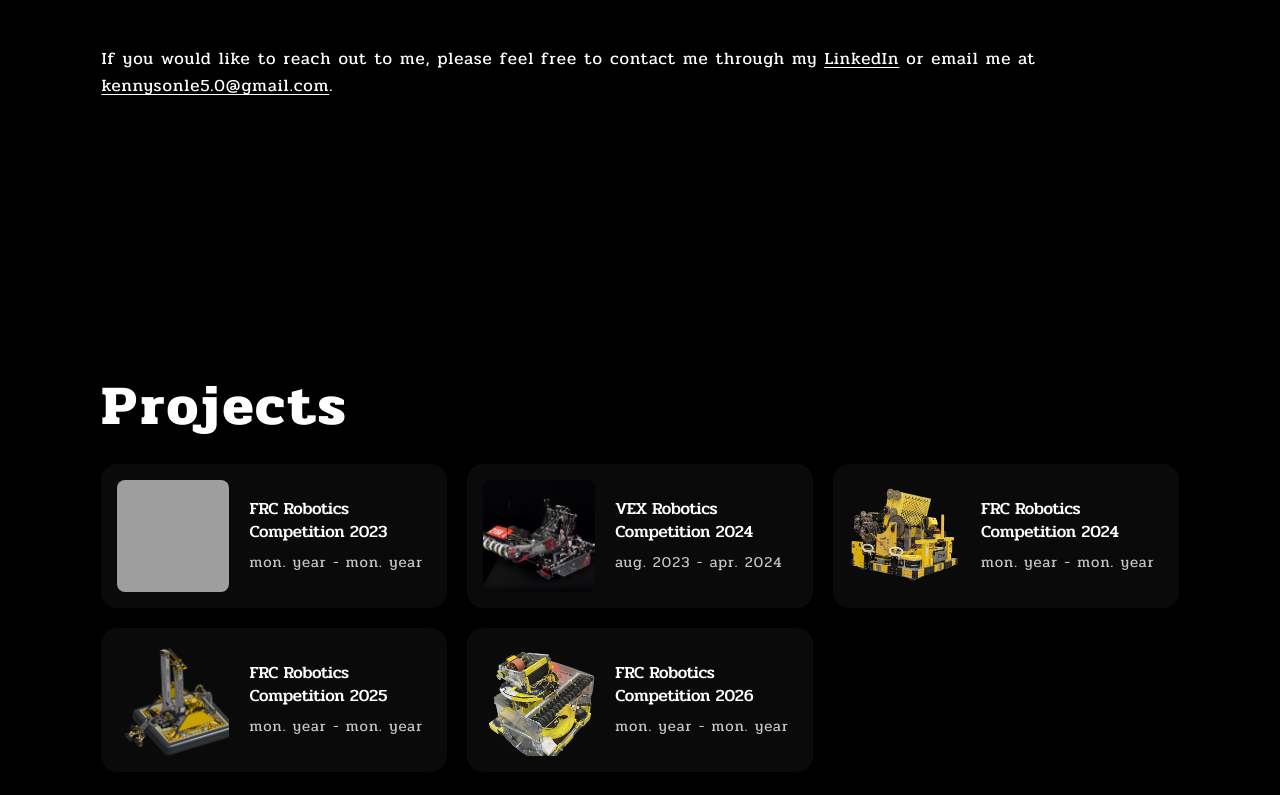
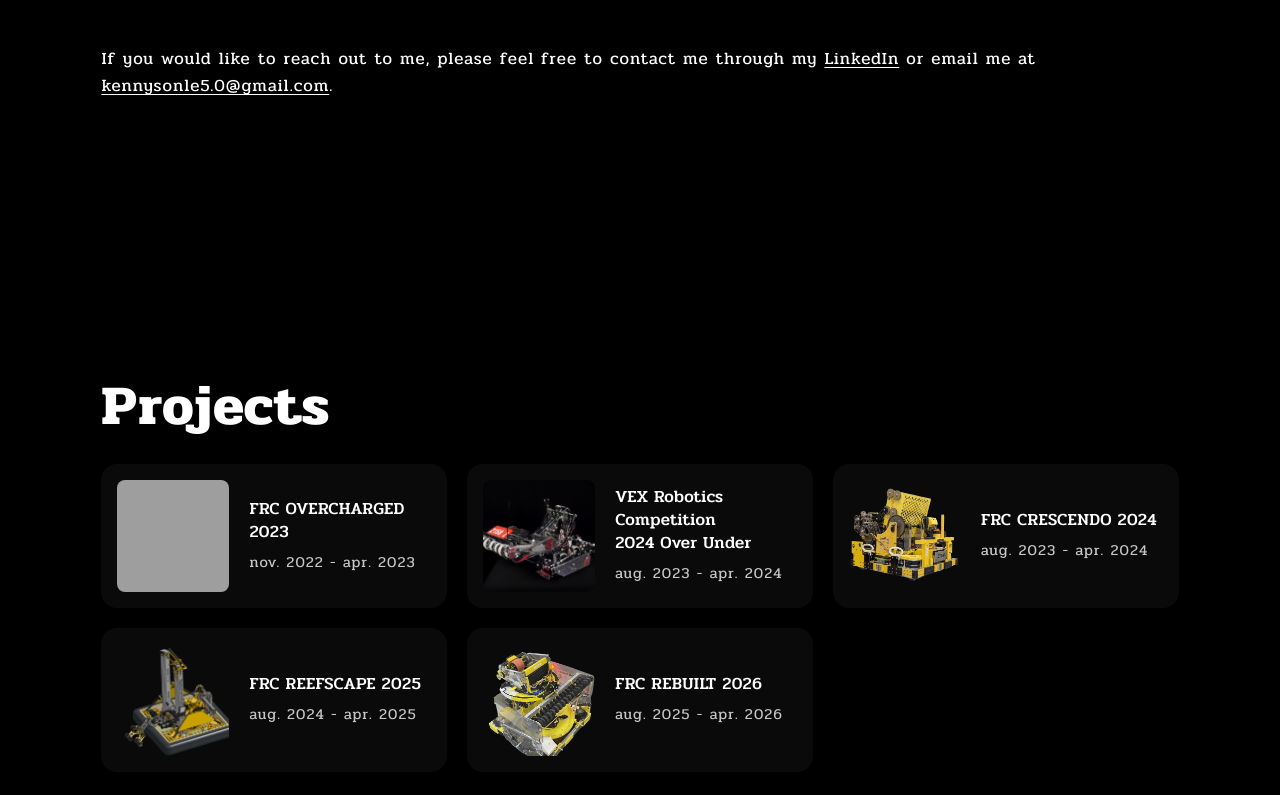
Before and after one commit to kennyL07/portfolio, a website built with Vite: page index.html in a window 1280 px wide. Shown: the part 1133-1928 px from the top of the page. Built offline with nearby package versions, Linux system fonts and the light colour scheme; grey boxes are pictures that could not be loaded; a web font is replaced by a local one.

Commit message:
feat: add pages

```diff
--- a/index.html
+++ b/index.html
@@ -86,8 +86,8 @@
           <a class="project-tile" href="/src/projects/frc-2023.html">
             <img class="project-tile-icon" src="/src/assets/projects/frc-2023/ATX_stem_expo.jpg" alt="" />
             <div class="project-tile-text">
-              <h3 id="frc-2023-project-title">FRC Robotics Competition 2023</h3>
-              <p>mon. year - mon. year</p>
+              <h3 id="frc-2023-project-title">FRC OVERCHARGED 2023</h3>
+              <p>nov. 2022 - apr. 2023</p>
             </div>
           </a>
           <a class="project-tile" href="/src/projects/vex-2024.html">
@@ -97,29 +97,29 @@
               alt=""
             />
             <div class="project-tile-text">
-              <h3 id="vex-2024-project-title">VEX Robotics Competition 2024</h3>
+              <h3 id="vex-2024-project-title">VEX Robotics Competition 2024 Over Under</h3>
               <p>aug. 2023 - apr. 2024</p>
             </div>
           </a>
           <a class="project-tile" href="/src/projects/frc-2024.html">
             <img class="project-tile-icon" src="/src/assets/projects/frc-2024/Robot.png" alt="" />
             <div class="project-tile-text">
-              <h3 id="frc-2024-project-title">FRC Robotics Competition 2024</h3>
-              <p>mon. year - mon. year</p>
+              <h3 id="frc-2024-project-title">FRC CRESCENDO 2024</h3>
+              <p>aug. 2023 - apr. 2024</p>
             </div>
           </a>
           <a class="project-tile" href="/src/projects/frc-2025.html">
             <img class="project-tile-icon" src="/src/assets/projects/frc-2025/reefscape_cad.png" alt="" />
             <div class="project-tile-text">
-              <h3 id="frc-2025-project-title">FRC Robotics Competition 2025</h3>
-              <p>mon. year - mon. year</p>
+              <h3 id="frc-2025-project-title">FRC REEFSCAPE 2025</h3>
+              <p>aug. 2024 - apr. 2025</p>
             </div>
           </a>
           <a class="project-tile" href="/src/projects/frc-2026.html">
             <img class="project-tile-icon" src="/src/assets/projects/frc-2026/Robot.png" alt="" />
             <div class="project-tile-text">
-              <h3 id="frc-2026-project-title">FRC Robotics Competition 2026</h3>
-              <p>mon. year - mon. year</p>
+              <h3 id="frc-2026-project-title">FRC REBUILT 2026</h3>
+              <p>aug. 2025 - apr. 2026</p>
             </div>
           </a>
         </div>
--- a/src/projects/project.css
+++ b/src/projects/project.css
@@ -35,7 +35,7 @@
 
 .project-header h1 {
   font-size: var(--fs-3xl);
-  letter-spacing: max(1px, -0.03em);
+  letter-spacing: min(1px, 0.03em);
 }
 
 .project-header p {
--- a/src/style.css
+++ b/src/style.css
@@ -89,7 +89,7 @@ h4 {
   margin: 0;
   font-weight: 500;
   line-height: 1.15;
-  letter-spacing: -0.015em;
+  letter-spacing: 0.015em;
   text-wrap: balance;
 }
 
@@ -163,7 +163,7 @@ h2 {
   color: var(--text);
   font-size: 1.125rem;
   font-weight: 500;
-  letter-spacing: -0.01em;
+  letter-spacing: 0.01em;
   text-decoration: none;
   transition: background-color 200ms var(--ease), transform 360ms var(--ease);
 }
@@ -229,7 +229,7 @@ section.wrap {
   font-size: var(--bold-hero);
   font-weight: 500;
   line-height: 0.98;
-  letter-spacing: max(1px, -0.045em);
+  letter-spacing: min(1px, 0.045em);
   text-wrap: balance;
 }
 .hero h1 span {
@@ -251,7 +251,7 @@ section.wrap {
 
 .section-head h2 {
   font-size: var(--fs-3xl);
-  letter-spacing: max(4px, -0.03em);
+  letter-spacing: min(4px, 0.03em);
   line-height: 1.05;
 }
 
```
Also changed, not shown: src/projects/frc-2023.html (+1 -1 lines), src/projects/frc-2024.html (+1 -1 lines), src/projects/frc-2025.html (+1 -1 lines), src/projects/frc-2026.html (+1 -1 lines).
